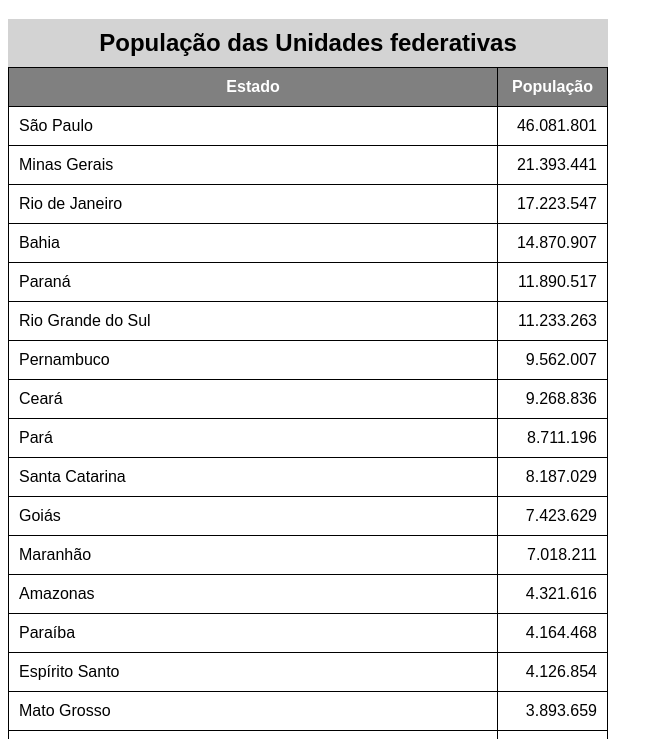
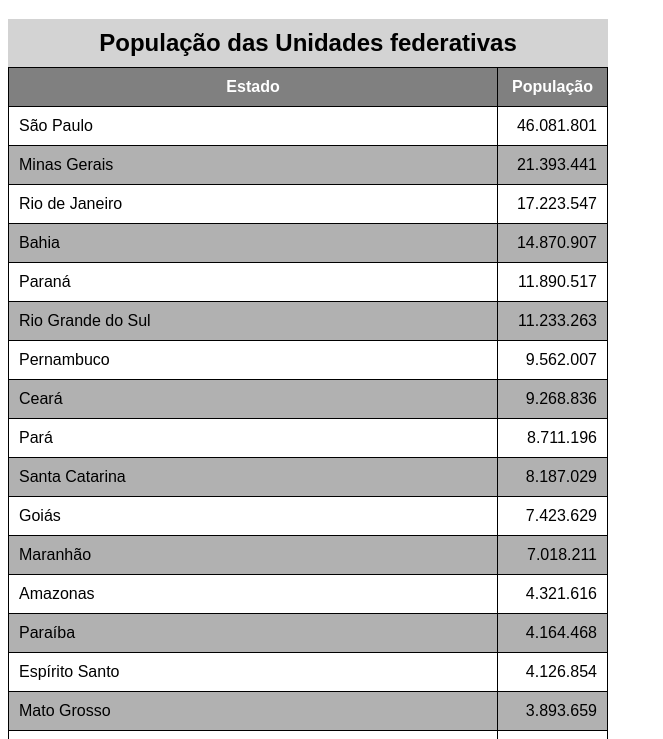
Before and after one commit to Dani-Dev934/HTML-CSS, a plain HTML site: page Exercícios/ex023/tabela002.html in a window 1280 px wide. Shown: the part 61-800 px from the top of the page, without its empty margins (0-663 px from the left). Drawn offline with Linux system fonts and the light colour scheme.

Commit message:
adicionei efeito zebrado

```diff
--- a/Exercícios/ex023/tabela002.html
+++ b/Exercícios/ex023/tabela002.html
@@ -8,6 +8,9 @@
         body{
             font-family: Arial, Helvetica, sans-serif;
 
+        }
+        tbody>tr:nth-child(2n){
+            background-color: rgb(177, 177, 177);
         }
         caption{
             font-size: 1.5em;
```
